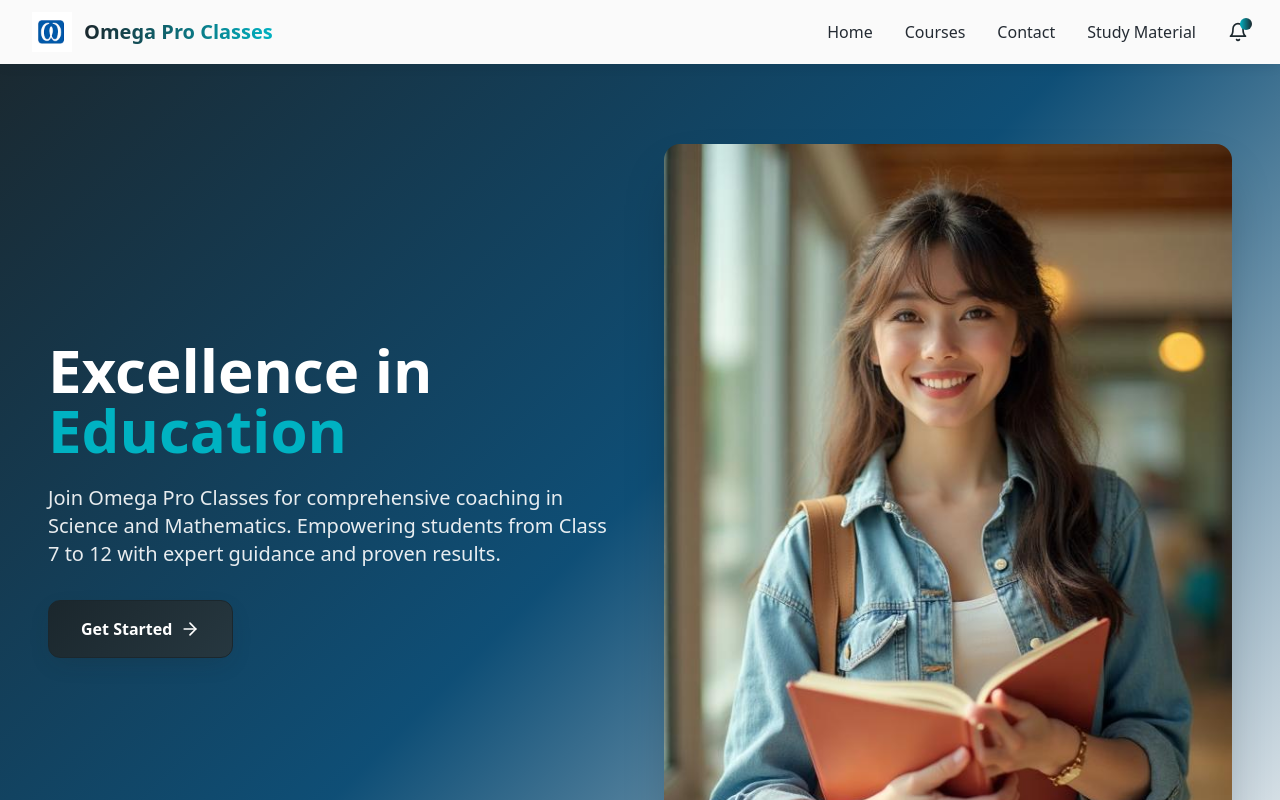
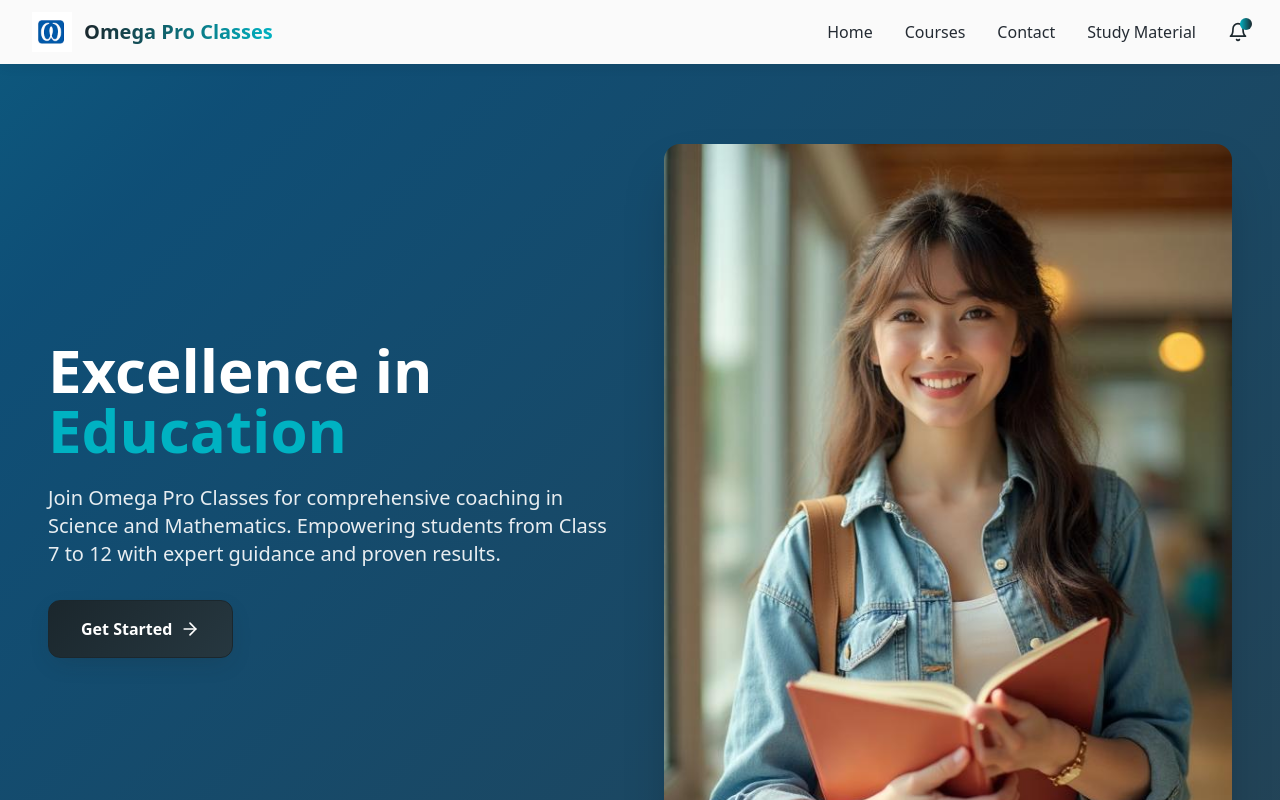
Before and after one commit to Janvi1205/omega-Classes, a React (Vite) app: page / in a window 1280 px wide. Shown: the top 800 px of the page. Built offline with nearby package versions, Linux system fonts and the light colour scheme.

Commit message:
Animate hero gradient
Animate the white gradient in the hero section to move in the background.

```diff
--- a/src/index.css
+++ b/src/index.css
@@ -182,7 +182,21 @@
   }
 
   .hero-gradient {
-    background: var(--gradient-hero);
+    background: linear-gradient(-45deg, hsl(var(--primary)), hsl(var(--primary)/0.9), hsl(var(--secondary)), hsl(var(--accent)));
+    background-size: 400% 400%;
+    animation: gradient-shift 8s ease-in-out infinite;
+  }
+
+  @keyframes gradient-shift {
+    0% {
+      background-position: 0% 50%;
+    }
+    50% {
+      background-position: 100% 50%;
+    }
+    100% {
+      background-position: 0% 50%;
+    }
   }
 
   .card-gradient {
```
